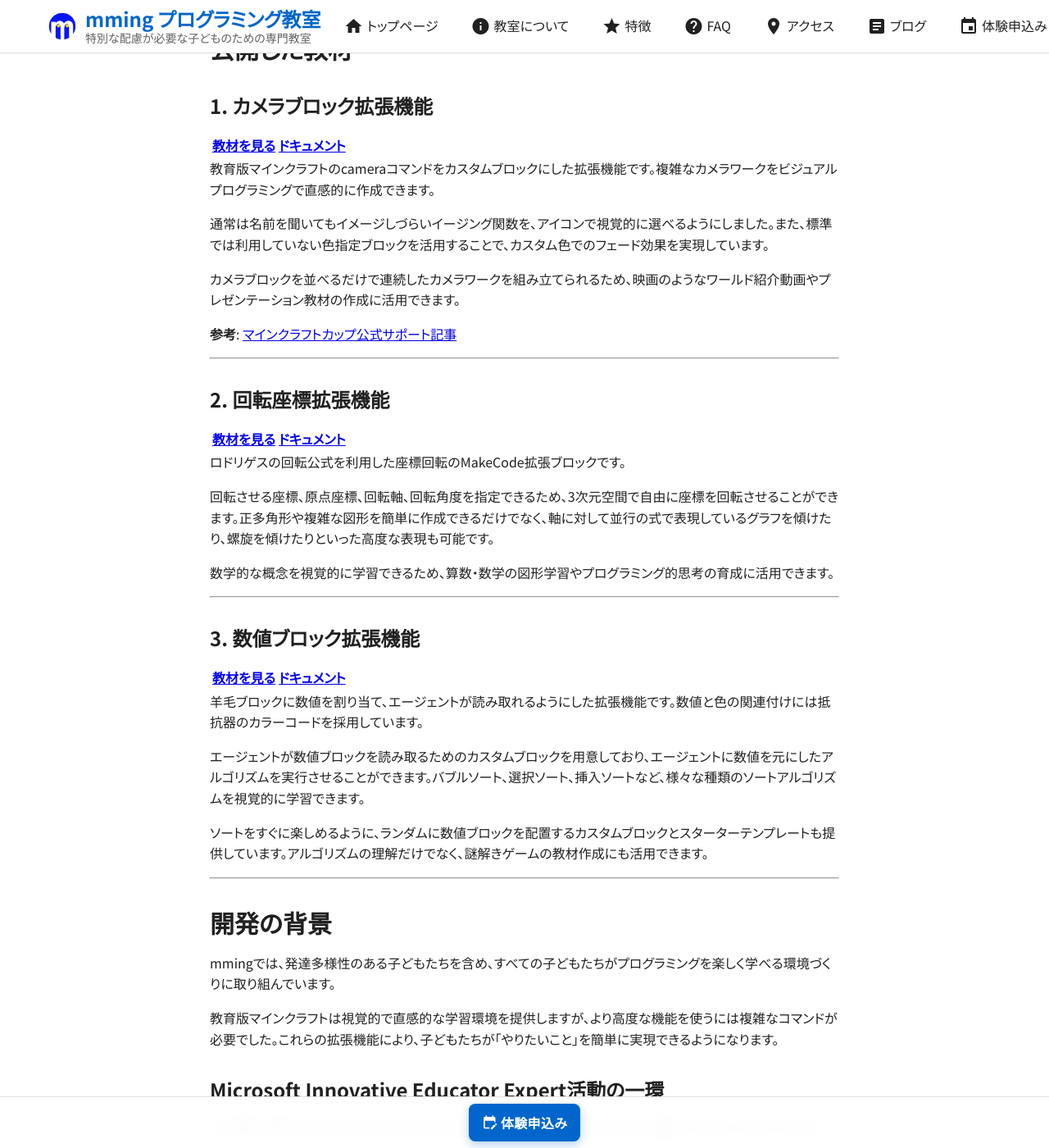
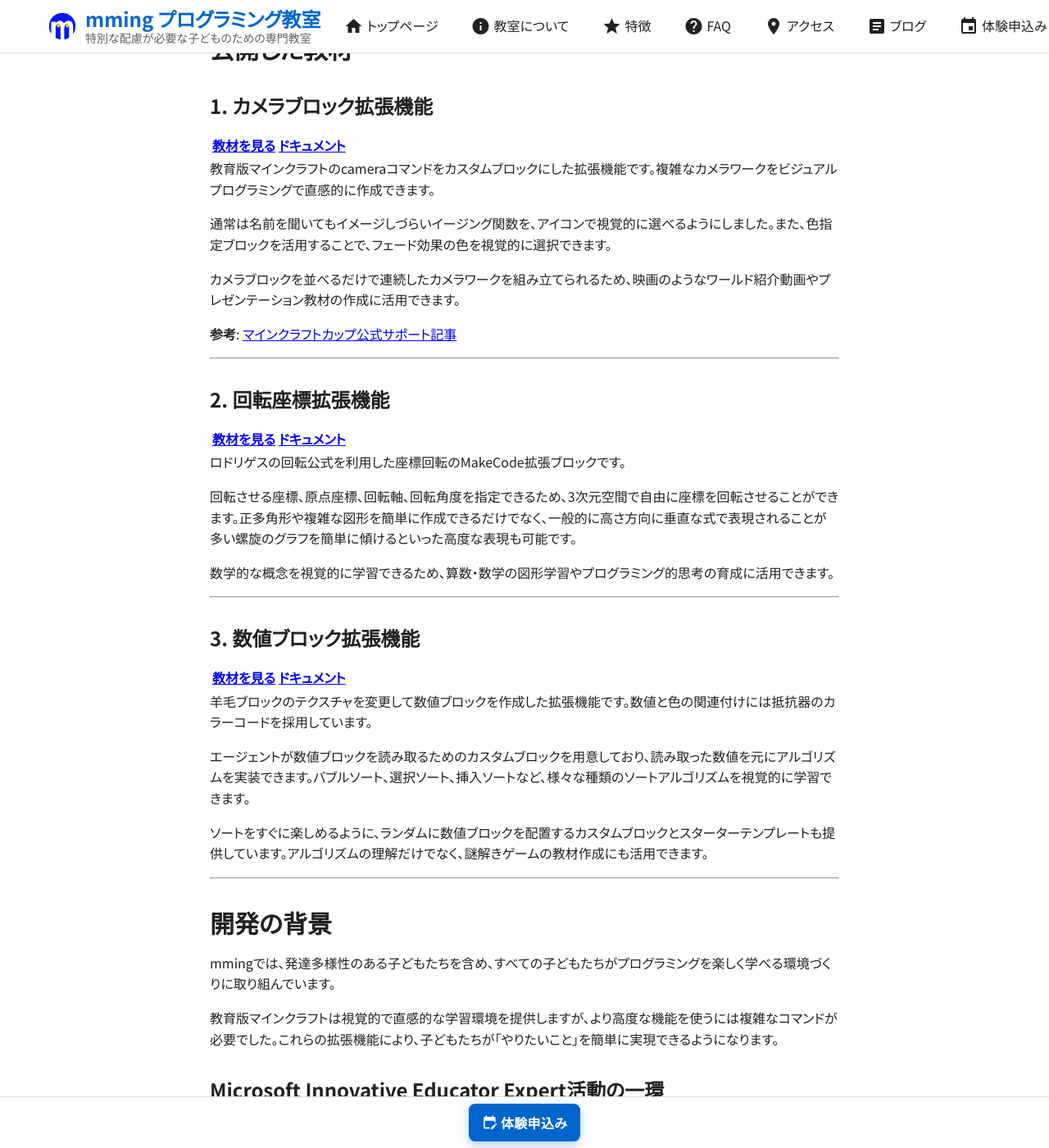
Before and after one commit to Mming-Lab/Mming-Lab.github.io, a Jekyll site: the page built from _posts/2025-12-09-minecraft-makecode-extensions.md, in a window 1280 px wide and 1400 px high, scrolled down 495 px. Shown: the whole window at 82% size. Built offline with Jekyll 4.4.1, drawn with Linux system fonts in a browser that asks for light colours.

Commit message:
記事のファイル名を内容に合わせて変更し、説明文を改善
- ファイル名: miee-2025-2026.md → minecraft-makecode-extensions.md
- カメラブロック: 色指定ブロックの説明を明確化
- 回転座標: 螺旋グラフの傾け機能をより分かりやすく説明
- 数値ブロック: テクスチャ変更の記載、アルゴリズム実装の表現を改善

🤖 Generated with [Claude Code](https://claude.com/claude-code)

Co-Authored-By: Claude Sonnet 4.5 <noreply@anthropic.com>

```diff
--- a/_posts/2025-12-09-miee-2025-2026.md
+++ b/_posts/2025-12-09-minecraft-makecode-extensions.md
@@ -24,7 +24,7 @@ mmingのメンター宮永が開発した教育版マインクラフト用のMak
 
 教育版マインクラフトのcameraコマンドをカスタムブロックにした拡張機能です。複雑なカメラワークをビジュアルプログラミングで直感的に作成できます。
 
-通常は名前を聞いてもイメージしづらいイージング関数を、アイコンで視覚的に選べるようにしました。また、標準では利用していない色指定ブロックを活用することで、カスタム色でのフェード効果を実現しています。
+通常は名前を聞いてもイメージしづらいイージング関数を、アイコンで視覚的に選べるようにしました。また、色指定ブロックを活用することで、フェード効果の色を視覚的に選択できます。
 
 カメラブロックを並べるだけで連続したカメラワークを組み立てられるため、映画のようなワールド紹介動画やプレゼンテーション教材の作成に活用できます。
 
@@ -38,7 +38,7 @@ mmingのメンター宮永が開発した教育版マインクラフト用のMak
 
 ロドリゲスの回転公式を利用した座標回転のMakeCode拡張ブロックです。
 
-回転させる座標、原点座標、回転軸、回転角度を指定できるため、3次元空間で自由に座標を回転させることができます。正多角形や複雑な図形を簡単に作成できるだけでなく、軸に対して並行の式で表現しているグラフを傾けたり、螺旋を傾けたりといった高度な表現も可能です。
+回転させる座標、原点座標、回転軸、回転角度を指定できるため、3次元空間で自由に座標を回転させることができます。正多角形や複雑な図形を簡単に作成できるだけでなく、一般的に高さ方向に垂直な式で表現されることが多い螺旋のグラフを簡単に傾けるといった高度な表現も可能です。
 
 数学的な概念を視覚的に学習できるため、算数・数学の図形学習やプログラミング的思考の育成に活用できます。
 
@@ -48,9 +48,9 @@ mmingのメンター宮永が開発した教育版マインクラフト用のMak
 
 **[教材を見る](https://kyouzai.jp/material/8871/){:target="_blank"}** | **[ドキュメント](https://mming-lab.github.io/makecode-minecraft-numeric-blocks/){:target="_blank"}**
 
-羊毛ブロックに数値を割り当て、エージェントが読み取れるようにした拡張機能です。数値と色の関連付けには抵抗器のカラーコードを採用しています。
+羊毛ブロックのテクスチャを変更して数値ブロックを作成した拡張機能です。数値と色の関連付けには抵抗器のカラーコードを採用しています。
 
-エージェントが数値ブロックを読み取るためのカスタムブロックを用意しており、エージェントに数値を元にしたアルゴリズムを実行させることができます。バブルソート、選択ソート、挿入ソートなど、様々な種類のソートアルゴリズムを視覚的に学習できます。
+エージェントが数値ブロックを読み取るためのカスタムブロックを用意しており、読み取った数値を元にアルゴリズムを実装できます。バブルソート、選択ソート、挿入ソートなど、様々な種類のソートアルゴリズムを視覚的に学習できます。
 
 ソートをすぐに楽しめるように、ランダムに数値ブロックを配置するカスタムブロックとスターターテンプレートも提供しています。アルゴリズムの理解だけでなく、謎解きゲームの教材作成にも活用できます。
 
```
